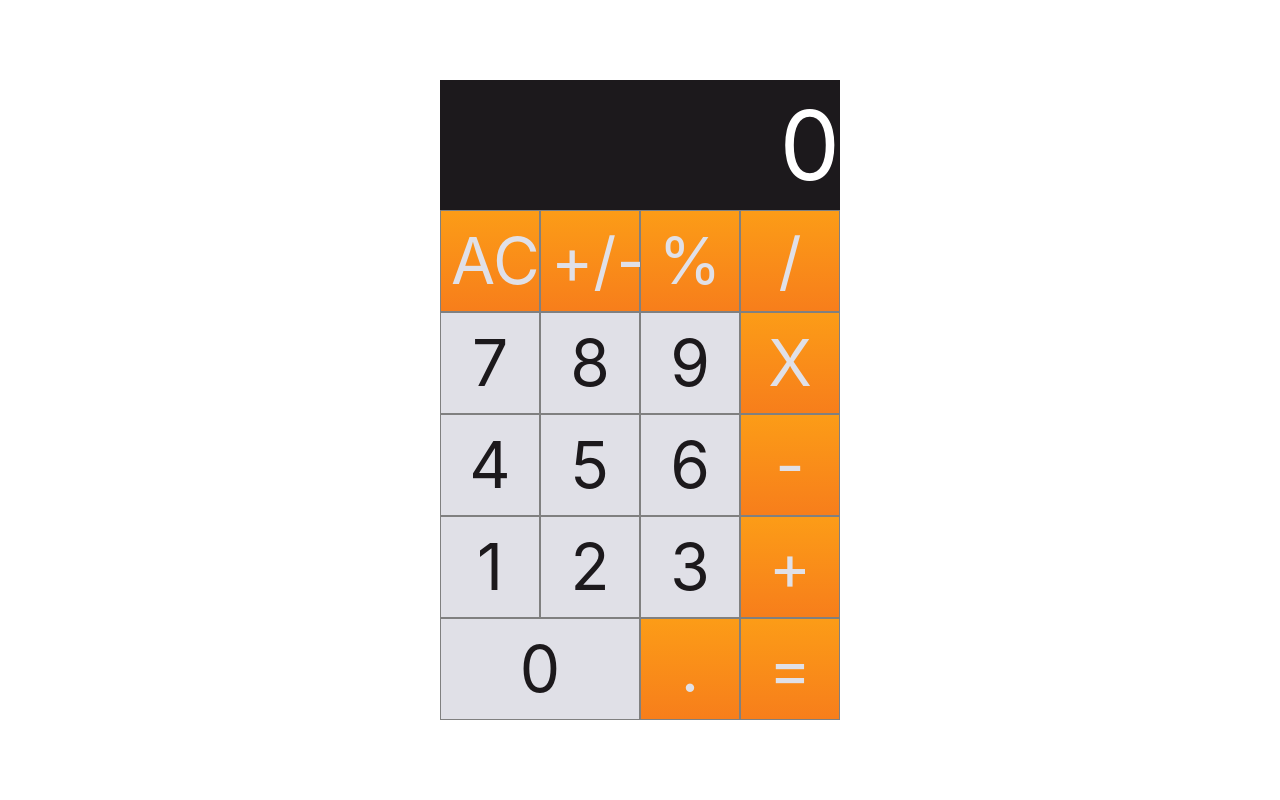
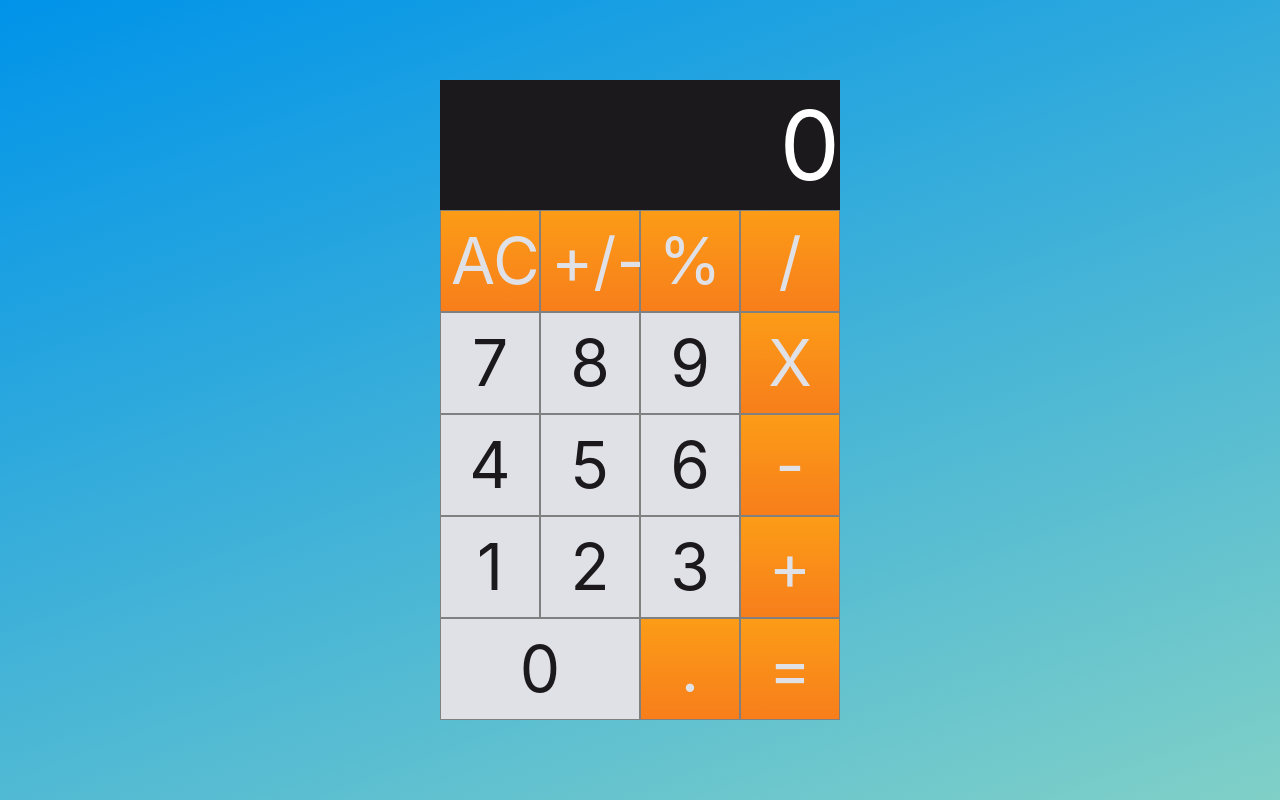
Before and after one commit to gurbuzertunga/react_calculator, a React (Create React App) app: page / in a window 1280 px wide. Built offline with nearby package versions, Linux system fonts and the light colour scheme.

Commit message:
add bg color

```diff
--- a/src/index.css
+++ b/src/index.css
@@ -1,5 +1,7 @@
 body {
   margin: 0;
+  background-color: #0093E9;
+  background-image: linear-gradient(160deg, #0093E9 0%, #80D0C7 100%);
   font-family:
     -apple-system,
     BlinkMacSystemFont,
```
